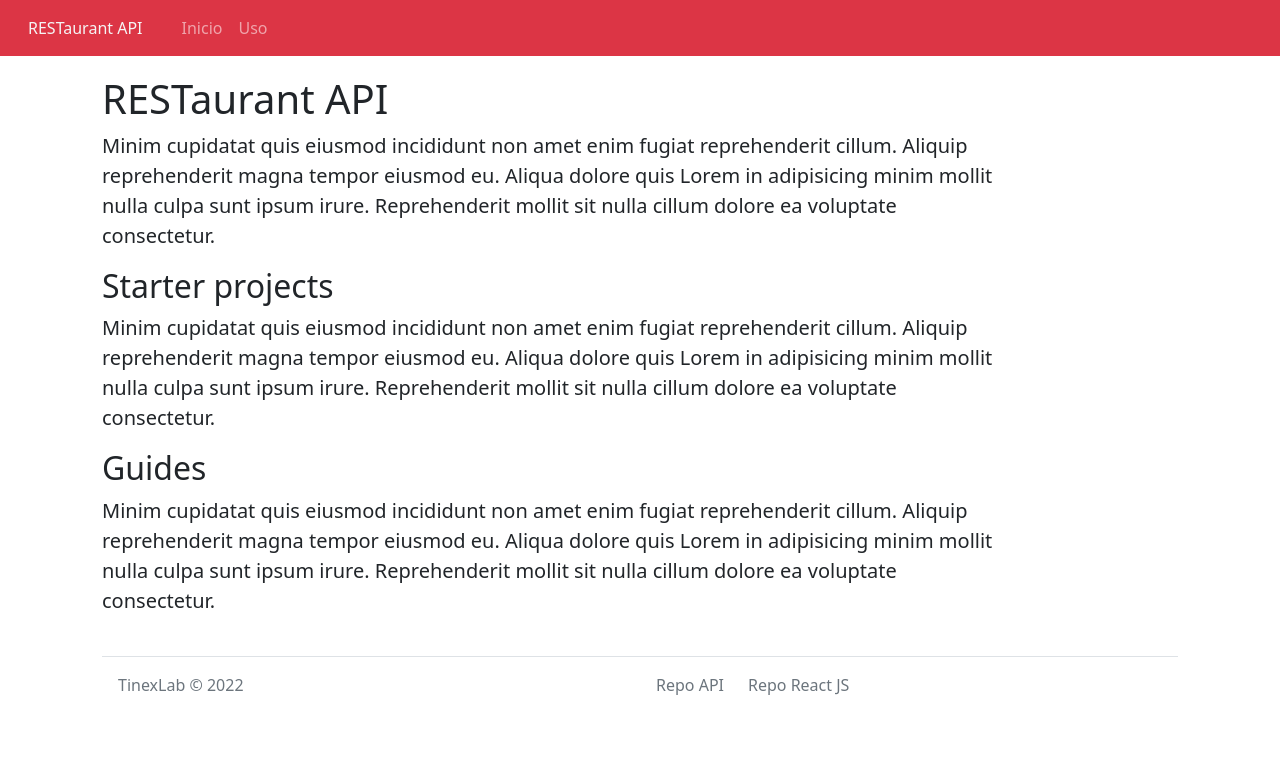
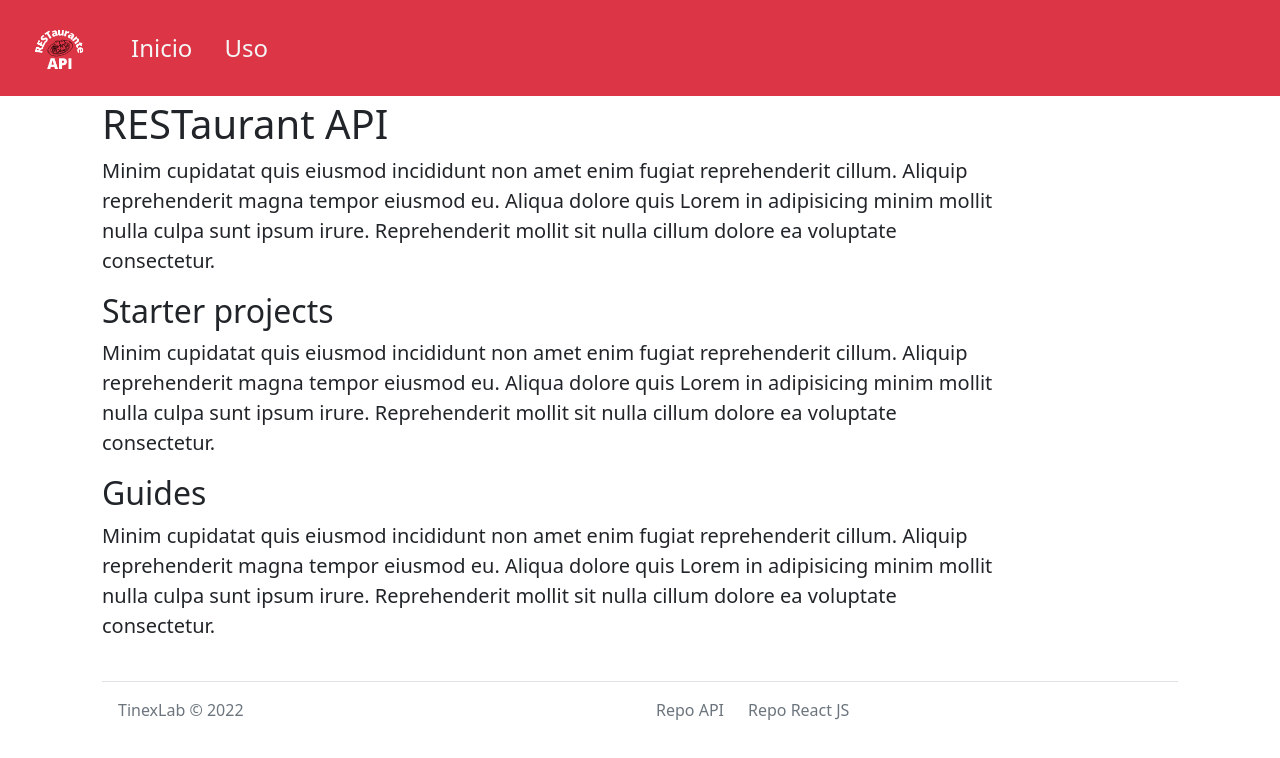
Before and after one commit to tinoreyna1984/sist-restaurante-frontend, a React (Create React App) app: page / in a window 1280 px wide. Shown: the top 758 px of the page. Built offline with nearby package versions, Linux system fonts and the light colour scheme.

Commit message:
se agrega logo y ajusta disenio

```diff
--- a/public/index.html
+++ b/public/index.html
@@ -2,7 +2,7 @@
 <html lang="en">
   <head>
     <meta charset="utf-8" />
-    <link rel="icon" href="%PUBLIC_URL%/favicon.ico" />
+    <link rel="icon" href="%PUBLIC_URL%/RESTauranteAPI.png" />
     <meta name="viewport" content="width=device-width, initial-scale=1" />
     <meta name="theme-color" content="#000000" />
     <meta
@@ -24,7 +24,7 @@
       work correctly both with client-side routing and a non-root public URL.
       Learn how to configure a non-root public URL by running `npm run build`.
     -->
-    <title>React App</title>
+    <title>RESTaurant API</title>
   </head>
   <body>
     <noscript>You need to enable JavaScript to run this app.</noscript>
--- a/src/App.js
+++ b/src/App.js
@@ -8,7 +8,7 @@ function App() {
     <div
       className="container"
       style={{
-        padding: "75px 20px 0px 20px",
+        padding: "100px 20px 0px 20px",
       }}
     >
       <IndexSite />
--- a/src/components/Navigation.js
+++ b/src/components/Navigation.js
@@ -2,10 +2,10 @@
  * Componente de navegacion
  */
 import React from "react";
+import logo from "../assets/RESTauranteAPI.png";
 
 export default function Navigation() {
   return (
-
     <nav className="navbar navbar-expand-md navbar-dark fixed-top bg-danger">
       <div className="container-fluid">
         <a
@@ -14,7 +14,7 @@ export default function Navigation() {
           href="/"
           style={{ color: "whitesmoke", paddingRight: "15px" }}
         >
-            RESTaurant API
+          <img src={logo} alt="RESTaurante API" style={{ height: "4rem", width: "4rem" }}></img>
         </a>
         <button
           className="navbar-toggler"
@@ -29,13 +29,23 @@ export default function Navigation() {
         </button>
         <div className="collapse navbar-collapse" id="navbarCollapse">
           <ul className="navbar-nav me-auto mb-2 mb-md-0 px-3">
-              <li className="nav-item">
-                <a className="nav-link" aria-current="page" href="/">
+            <li className="nav-item me-3">
+              <a
+                className="nav-link fs-4"
+                style={{ color: "whitesmoke" }}
+                aria-current="page"
+                href="/"
+              >
                 Inicio
               </a>
             </li>
-              <li className="nav-item">
-                <a className="nav-link" aria-current="page" href="/uso">
+            <li className="nav-item me-3">
+              <a
+                className="nav-link fs-4"
+                style={{ color: "whitesmoke" }}
+                aria-current="page"
+                href="/uso"
+              >
                 Uso
               </a>
             </li>
```
Also changed, not shown: public/RESTauranteAPI.png (added), src/assets/RESTauranteAPI.png (added). Lines whose indentation alone changed are shown as unchanged.
